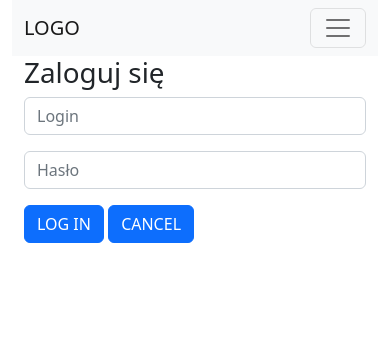
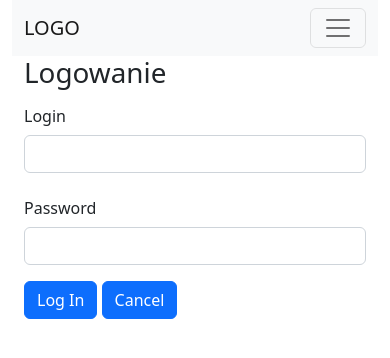
Before and after one commit to Piotr1022/projekt8, a PHP site: page /login.php in a window 390 px wide. Shown: the top 358 px of the page. Run offline with PHP 8.4, Linux system fonts and the light colour scheme.

Commit message:
kurslista

```diff
--- a/login.php
+++ b/login.php
@@ -1,15 +1,77 @@
 <?php
+session_start();
 include('site/header.php');
 ?>
 <?php
- session_start();
-    if(isset($_SESSION['loginSession'])){
-        if(isset($_POST['logout'])) {
-        unset ($_SESSION['loginSession']);
+if (isset($_SESSION['loginSession'])) {
+    if (isset($_POST['logout'])) {
+        unset($_SESSION['loginSession']);
         header('location: login.php');
     } else {
 ?>
+        <div class="container">
+            <div class="row">
+                <div class="col-12">
+                    <br>
+                    <h1>Konta użytkoników portalu</h1>
+                </div>
+                <div class="col-12">
+                    <!-- wyświetlenie użytkowników -->
+                    <?php
+                    $conn = mysqli_connect('localhost', 'webPLA', 'admin', 'portal');
+                    if (!$conn) {
+                        echo 'Błąd połaczenia z bazą danych. Error : ' . mysqli_connect_error();
+                    } else {
+                        $sqlSelect = 'SELECT IdUser, Imie, Nazwisko, Login, Mail, Datadodania FROM users';
+                        $sqlSelectResult = mysqli_query($conn, $sqlSelect);
+                        $users = mysqli_fetch_all($sqlSelectResult, MYSQLI_ASSOC);
 
+                    ?>
+
+                        <table class="table">
+                            <thead>
+                                <tr>
+                                    <th scope="col">#</th>
+                                    <th scope="col">Imię</th>
+                                    <th scope="col">Nazwisko</th>
+                                    <th scope="col">Login</th>
+                                    <th scope="col">E-mail</th>
+                                    <th scope="col">Data utworzenia konta</th>
+                                </tr>
+                            </thead>
+                            <tbody class="table-group-divider">
+                                <?php
+                                $i = 1;
+                                foreach ($users as $user) {
+
+                                    echo "<tr>";
+                                    echo "<th scope=\"row\">" . $i . "</th>";
+                                    echo "<td>" . $user['Imie'] . "</td>";
+                                    echo "<td>" . $user['Nazwisko'] . "</td>";
+                                    echo "<td>" . $user['Login'] . "</td>";
+                                    echo "<td>" . $user['Mail'] . "</td>";
+                                    echo "<td>" . $user['Datadodania'] . "</td>";
+                                    echo "<td>";
+                                    echo "<form method=\"post\">";
+                                    echo "<input type=\"hidden\" name=\"IdUser\" value=\"".$user['IdUser']."\">";
+                                    echo "<input class=\"btn btn-warning btn-sm\" type=\"submit\" name=\"remove\" value=\"USUŃ\" ";
+                                    echo "</form>";
+                                    echo "</td>";
+                                    echo "</tr>";
+                                    $i++;
+                                }
+
+                                ?>
+                            </tbody>
+                        </table>
+
+                    <?php
+                        mysqli_close($conn);
+                    }
+                    ?>
+                </div>
+            </div>
+        </div>
         <div class="container">
             <div class="row">
                 <div class="col-12">
@@ -21,70 +83,84 @@ include('site/header.php');
             <div class="row">
                 <div class="col-12">
                     <form action="<?php $_SERVER['PHP_SELF']; ?>" method="post">
-                <button type="submit" class="btn btn-primary" name='logout'>Log Out</button>
+                        <button type="submit" class="btn btn-primary" name="logout">Log Out</button>
                     </form>
                 </div>
             </div>
         </div>
+        <!--
+        echo "Jest sesja";
+    -->
         <?php
     }
 } else {
-    if(isset($_POST['submit'])) {
+    if (isset($_POST['submit'])) {
         $login = htmlspecialchars($_POST['login']);
-       $pass = htmlspecialchars($_POST['password']);
+        $pass  = htmlspecialchars($_POST['password']);
         // echo $login . " " . $pass;
-       $conn = mysqli_connect('localhost','webPLA','admin','portal');
+        $conn = mysqli_connect('localhost', 'webPLA', 'admin', 'portal');
         if (!$conn) {
-        echo 'Błąd połączenia z baża danych. Error : ' . mysqli_connect_error();
-       }    else {
+            echo 'Błąd połaczenia z bazą danych. Error : ' . mysqli_connect_error();
+        } else {
             $sqlSelect = 'SELECT login, haslo FROM users';
             $result = mysqli_query($conn, $sqlSelect);
             $users = mysqli_fetch_all($result, MYSQLI_ASSOC);
             $flag = true;
             foreach ($users as $user) {
                 // echo $user['login'] . " - " . $user['haslo'] . "<br>";
-            if($user['login'] == $login && $user['haslo'] == $pass ){
-             echo "Jestem zalogowany";
+                if ($user['login'] == $login && $user['haslo'] == $pass) {
+                    echo "Jestem zalogowany!!!";
                     $flag = false;
                     $_SESSION['loginSession'] = $login;
+                    mysqli_close($conn);
                     header('location: login.php');
                     // break;
                 }
-      }
-    if ($flag) echo "Błędnie podane hasło.";
-       }
+                // else {
+                //     echo "Błędnie podałeś login lub hasło.";
+                // }
             }
 
-
         ?>
-
             <div class="container">
                 <div class="row">
                     <div class="col-12">
-        <h1>Zaloguj się</h1>
-            <form action="<?php $_SERVER['PHP_SELF']; ?>" method="post">
-                <div class="mb-3">
-                    <!-- <label for="exampleFormControlInput1" class="alert alert-danger"></label> -->
-                    <input type="text" class="form-control" id="exampleFormControlInput1" placeholder="Login" name="login">
-                </div>
-                <div class="mb-3">
-                    <!-- <label for="exampleFormControlInput1" class="alert alert-danger"></label> -->
-                    <input type="password" class="form-control" id="exampleFormControlInput1" placeholder="Hasło" name="password">
-                </div>
-                <div class="mb-3">
-                    <button type="submit" class="btn btn-primary" name="submit">LOG IN</button>
-                    <button type="reset" class="btn btn-primary">CANCEL</button>
-                </div>
-            </form>
-
+                        <p class="alert alert-danger">
+                            <?php
+                            if ($flag) echo "Błędnie podałeś login lub hasło.";
+                            ?>
+                        </p>
                     </div>
                 </div>
+        <?php
+        }
+    }
+        ?>
+        <div class="container">
+            <div class="row">
+                <div class="col-12">
+                    <h1>Logowanie</h1>
                 </div>
-
-</body>
-</html>
+            </div>
+            <div class="row">
+                <form action="<?php $_SERVER['PHP_SELF']; ?>" method="post">
+                    <div class="row mb-3">
+                        <label for="inputEmail3" class="col-sm-2 col-form-label">Login</label>
+                        <div class="col-sm-10">
+                            <input type="text" class="form-control" id="inputEmail3" name="login">
+                        </div>
+                    </div>
+                    <div class="row mb-3">
+                        <label for="inputPassword3" class="col-sm-2 col-form-label">Password</label>
+                        <div class="col-sm-10">
+                            <input type="password" class="form-control" id="inputPassword3" name="password">
+                        </div>
+                    </div>
+                    <button type="submit" class="btn btn-primary" name="submit">Log In</button>
+                    <button type="cancel" class="btn btn-primary">Cancel</button>
+                </form>
+            </div>
+        </div>
     <?php } ?>
 
-<?php
-    include('site/footer.php');
-?>
+    <?php include('site/footer.php'); ?>
```
Also changed, not shown: kurs1.php (+52 -2 lines). Lines whose indentation alone changed are shown as unchanged.
